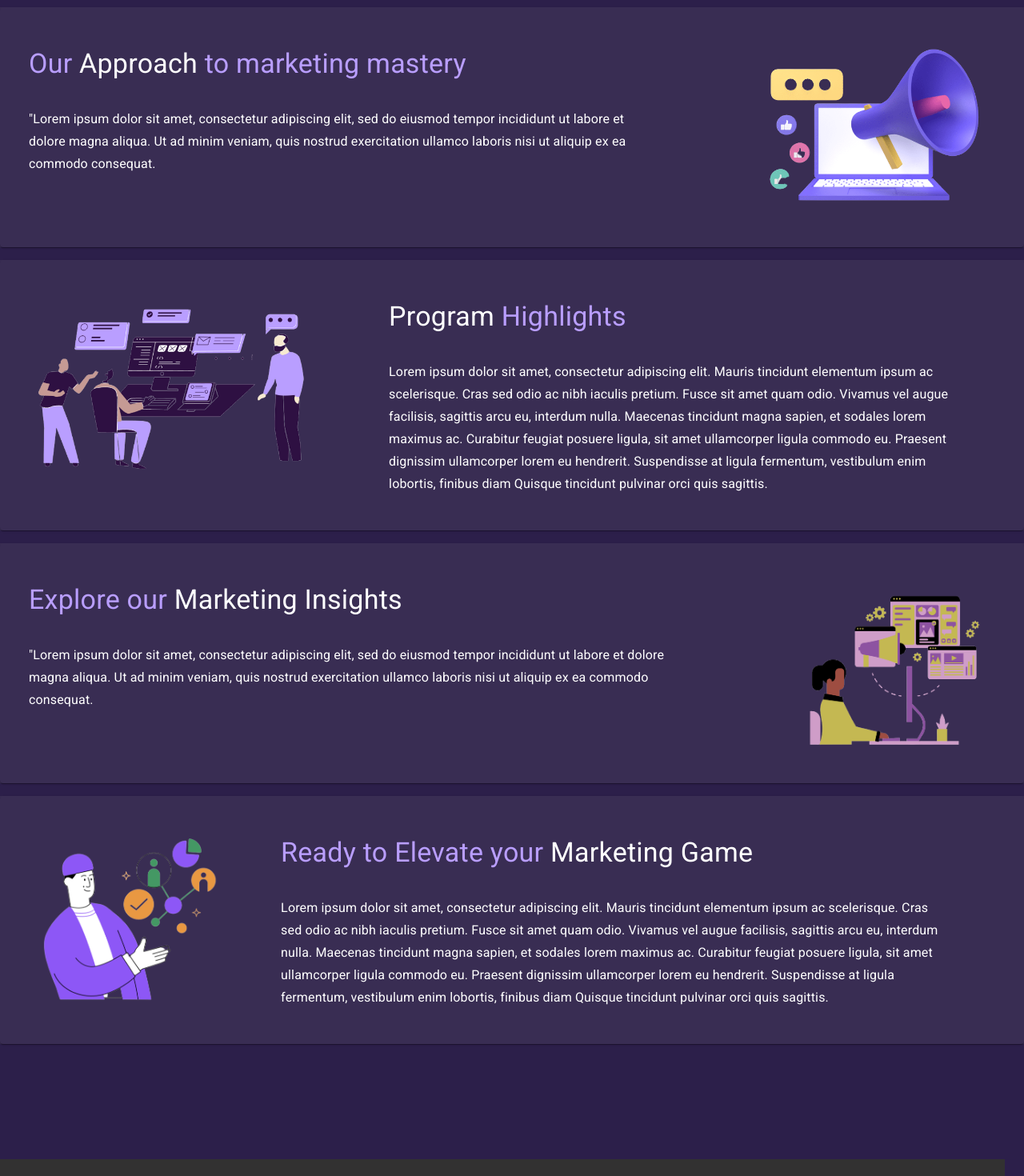
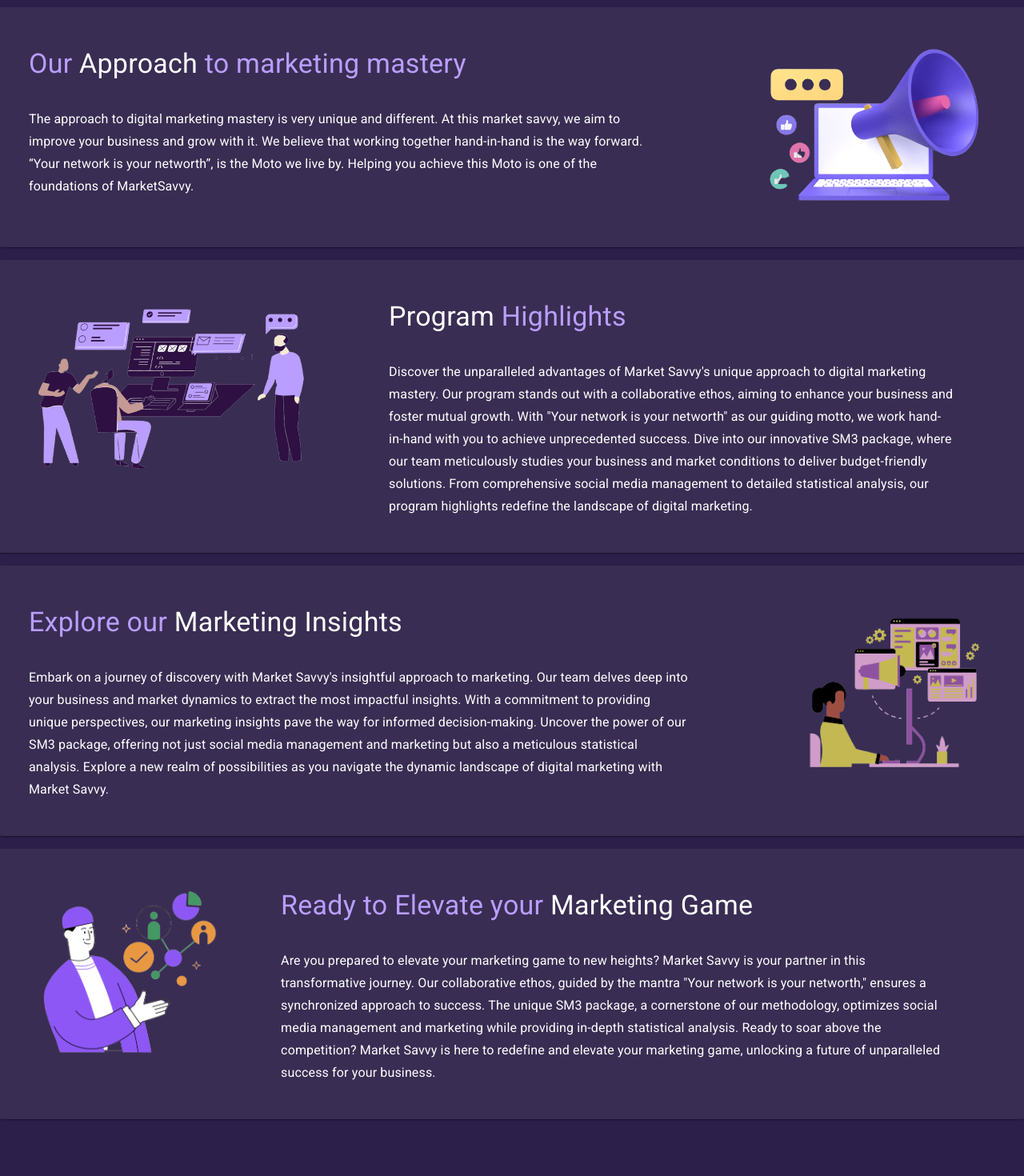
Before and after one commit to jsayyam1/TSP-NEW, a React (Create React App) app: page /MarketSavvyPage in a window 1280 px wide. Shown: the part 1100-2570 px from the top of the page at 80% size. Built offline with nearby package versions, Linux system fonts and the light colour scheme.

Commit message:
Changes done

```diff
--- a/src/Components/DragonTalks.jsx
+++ b/src/Components/DragonTalks.jsx
@@ -43,7 +43,7 @@
         <img
           src={BG}
           alt="Dragon Talks"
-          style={{ width: '100%', height: 'auto' }}
+          style={{ width: '100%', height: 'auto', opacity: '0.4' }}
         />
         <OverlayText>
           <p style={{ fontWeight: 'bolder' }}>
--- a/src/Components/MarketSavvy.jsx
+++ b/src/Components/MarketSavvy.jsx
@@ -43,7 +43,7 @@
         <img
           src={BG}
           alt="MarketSavvy"
-          style={{ width: '100%', height: 'auto' }}
+          style={{ width: '100%', height: 'auto' , opacity: '0.4' }}
         />
         <OverlayText>
           <p style={{ fontWeight: 'bolder' }}>
--- a/src/Components/Navbar.jsx
+++ b/src/Components/Navbar.jsx
@@ -17,8 +17,7 @@
   fontWeight: "bold",
   fontSize: "22px",
   padding: "5px",
-  '&:hover': "scale(2.5)",
-  cursor: "pointer"
+  cursor: "pointer",
 })
 
 const Navbar = () => {
@@ -31,7 +30,7 @@
             <StyledToolbar>
               <Avatar sx={{height:"60px" , width:"60px"}} src={Logo} />
 
-              <List sx={{display:{xs:"none" , sm: "block"}}}>
+              <List sx={{display:{xs:"none" , sm: "block" ,  '&:hover': {transform: 'scale(1.065)' , transition: '0.5s'}}}}>
                 <Link style={{textDecoration: 'none' , color: 'white'}} to={'/'}><Type component={"span"}>Home</Type></Link>
                 <Link style={{textDecoration: 'none' , color: 'white'}} to={'/OurTeam'}><Type component={"span"}>Our Team</Type></Link>
                 <Link style={{textDecoration: 'none' , color: 'white'}} to={'/DragonTalksPage'}><Type component={"span"}>Dragon Talks</Type></Link>
--- a/src/Components/OurTeam.jsx
+++ b/src/Components/OurTeam.jsx
@@ -3,7 +3,7 @@
 import React from 'react'
 import img from '../Assets/IMG-20231228-WA0017.jpg'
 import img1 from '../Assets/IMG-20231228-WA0016.jpg'
-import img2 from '../Assets/3d rendering of people avatars in a zoom call pt2.png'
+import img2 from '../Assets/Sayyam_Jain.jpg'
 import Footer from './Footer'
 
 const Cdf1 = styled('div')({
@@ -52,7 +52,7 @@
             <CardMedia
               component="img"
               sx={{
-                width: { xs: '400px', sm: '400px' }, height: { xs: '230px', sm: '330px' }, margin: 5, display: {
+                width: { xs: '300px', sm: '300px' }, height: { xs: '230px', sm: '330px' }, margin: 5, display: {
                   xs: 'none', // Hide on extra small screens
                   sm: 'block', // Show on small screens and above
                 },
@@ -65,7 +65,7 @@
                   <span style={{ color: '#b99eff' }}>Sayyam</span> Jain
                 </Typography>
                 <Typography margin={'20px'} variant="subtitle1" color="white" component="div">
-                  "Lorem ipsum dolor sit amet, consectetur adipiscing elit, sed do eiusmod tempor incididunt ut labore et dolore magna aliqua. Ut ad minim veniam, quis nostrud exercitation ullamco laboris nisi ut aliquip ex ea commodo consequat.
+                Meet Sayyam Jain, the strategic mastermind driving operational excellence at our company. With a keen eye for efficiency and a passion for innovation, Sayyam dynamically looks for operations, ensuring seamless execution and sustainable growth. Apart from an entrepreneur Sayyam is a professional cricketer, a vivid reader and a blog writer
                 </Typography>
               </CardContent>
             </Box>
--- a/src/Components/StockGyrations.jsx
+++ b/src/Components/StockGyrations.jsx
@@ -43,7 +43,7 @@
         <img
           src={BG}
           alt="Stock Gyrations"
-          style={{ width: '100%', height: 'auto' }}
+          style={{ width: '100%', height: 'auto' , opacity: '0.4' }}
         />
         <OverlayText>
           <p style={{ fontWeight: 'bolder' }}>
--- a/src/Components/dgsections.jsx
+++ b/src/Components/dgsections.jsx
@@ -34,7 +34,7 @@
             <span style={{color: '#b99eff'}}>About</span> Us
           </Typography>
           <Typography margin={'20px'} variant="subtitle1" color="white" component="div">
-          "Lorem ipsum dolor sit amet, consectetur adipiscing elit, sed do eiusmod tempor incididunt ut labore et dolore magna aliqua. Ut ad minim veniam, quis nostrud exercitation ullamco laboris nisi ut aliquip ex ea commodo consequat.
+          At Dragon Talks, we cultivate a vibrant and supportive atmosphere dedicated to refining your public speaking prowess. Led by seasoned trainers, our program covers essential facets such as body language, voice modulation, and presentation structure. Gain skills to engage audiences, conquer nerves, and adeptly handle challenging queries. <br></br><br></br> Our commitment extends beyond the professional realm—we believe learning should be enjoyable. Balancing informativeness and entertainment, our program facilitates connections among participants, fostering a community where experiences are shared, and insights are gained. <br></br><br></br> Embrace a collaborative spirit as you interact with like-minded individuals, drawing inspiration from their triumphs and overcoming challenges together. At Dragon Talks, we redefine the learning experience by infusing enjoyment into every session. <br></br> And, of course, relish the thrill of delivering impactful presentations that captivate and resonate. With Dragon Talks, turning that vision into reality becomes second nature. Join us in creating a fun, supportive environment where you can truly become the best public speaker you aspire to be! 🚀
           </Typography>
         </CardContent>
       </Box>
@@ -51,7 +51,7 @@
             <p>Our <span style={{color: 'white'}}>Approach</span> to public speaking mastery</p>
           </Typography>
           <Typography margin={'20px'} variant="subtitle1" color="white" component="div">
-          "Lorem ipsum dolor sit amet, consectetur adipiscing elit, sed do eiusmod tempor incididunt ut labore et dolore magna aliqua. Ut ad minim veniam, quis nostrud exercitation ullamco laboris nisi ut aliquip ex ea commodo consequat.
+          At Dragon Talks, we craft a unique approach to public speaking mastery, emphasizing a blend of skill development and a supportive atmosphere. Our experienced trainers lead you through the fundamentals, covering essential aspects like body language, voice modulation, and presentation structure. We go beyond the basics, teaching you to engage your audience, conquer nervousness, and adeptly navigate challenging questions. Through our distinctive blend of professional guidance and an enjoyable learning environment, Dragon Talks ensures you become the best public speaker you can be, making your journey to mastery both rewarding and empowering.
           </Typography>
         </CardContent>
       </Box>
@@ -90,7 +90,7 @@
           <p>Unlock financial wisdom: Check out Dragon Talks'<span style={{color: 'white'}}> Session Schedule!</span> </p>
           </Typography>
           <Typography margin={'20px'} variant="subtitle1" color="white" component="div">
-          "Lorem ipsum dolor sit amet, consectetur adipiscing elit, sed do eiusmod tempor incididunt ut labore et dolore magna aliqua. Ut ad minim veniam, quis nostrud exercitation ullamco laboris nisi ut aliquip ex ea commodo consequat.
+          Embark on a journey to unlock financial wisdom with Dragon Talks! Explore our session schedule designed to provide insights not only into public speaking mastery but also financial acumen. Our diverse sessions cover topics that bridge the gap between effective communication and financial intelligence. Join us to discover the intersection of eloquence and financial wisdom, setting the stage for a well-rounded and empowered professional journey. Check out our schedule and seize the opportunity to enhance both your speaking skills and financial knowledge with Dragon Talks.
           </Typography>
         </CardContent>
       </Box>
@@ -106,7 +106,7 @@
             <p>Get in <span style={{color: 'white'}}>Touch</span></p>
           </Typography>
           <Typography margin={'20px'} variant="subtitle1" color="white" component="div">
-          "Lorem ipsum dolor sit amet, consectetur adipiscing elit, sed do eiusmod tempor incididunt ut labore et dolore magna aliqua. Ut ad minim veniam, quis nostrud exercitation ullamco laboris nisi ut aliquip ex ea commodo consequat.
+          Ready to embark on a transformative journey with Dragon Talks? Connect with us to discover how our dynamic programs can elevate your public speaking skills and financial wisdom. Whether you're an aspiring speaker or someone seeking valuable financial insights, our team is here to guide you. Reach out, and let's explore the possibilities together. Get in touch with Dragon Talks, where your path to becoming a confident public speaker and gaining financial wisdom begins.
           </Typography>
         </CardContent>
       </Box>
--- a/src/Components/mssections.jsx
+++ b/src/Components/mssections.jsx
@@ -52,7 +52,7 @@
             <p>Our <span style={{color: 'white'}}>Approach</span> to marketing mastery</p>
           </Typography>
           <Typography margin={'20px'} variant="subtitle1" color="white" component="div">
-          "Lorem ipsum dolor sit amet, consectetur adipiscing elit, sed do eiusmod tempor incididunt ut labore et dolore magna aliqua. Ut ad minim veniam, quis nostrud exercitation ullamco laboris nisi ut aliquip ex ea commodo consequat.
+          The approach to digital marketing mastery is very unique and different. At this market savvy, we aim to improve your business and grow with it. We believe that working together hand-in-hand is the way forward. “Your network is your networth”, is the Moto we live by. Helping you achieve this Moto is one of the foundations of MarketSavvy.
           </Typography>
         </CardContent>
       </Box>
@@ -91,9 +91,7 @@
           <p><span style={{color: 'white'}}>Program </span> Highlights</p>
           </Typography>
           <Typography margin={'20px'} variant="subtitle1" color="white" component="div">
-          Lorem ipsum dolor sit amet, consectetur adipiscing elit. Mauris tincidunt elementum ipsum ac scelerisque. Cras sed odio ac nibh iaculis pretium. Fusce sit amet quam odio. Vivamus vel augue facilisis, sagittis arcu eu, interdum nulla. Maecenas tincidunt magna sapien, et sodales lorem maximus ac.
-          Curabitur feugiat posuere ligula, sit amet ullamcorper ligula commodo eu. Praesent dignissim ullamcorper lorem eu hendrerit. Suspendisse at ligula fermentum, vestibulum enim lobortis, finibus diam
-          Quisque tincidunt pulvinar orci quis sagittis.
+          Discover the unparalleled advantages of Market Savvy's unique approach to digital marketing mastery. Our program stands out with a collaborative ethos, aiming to enhance your business and foster mutual growth. With "Your network is your networth" as our guiding motto, we work hand-in-hand with you to achieve unprecedented success. Dive into our innovative SM3 package, where our team meticulously studies your business and market conditions to deliver budget-friendly solutions. From comprehensive social media management to detailed statistical analysis, our program highlights redefine the landscape of digital marketing.
           </Typography>
         </CardContent>
       </Box>
@@ -109,7 +107,7 @@
             <p>Explore our <span style={{color: 'white'}}>Marketing Insights</span></p>
           </Typography>
           <Typography margin={'20px'} variant="subtitle1" color="white" component="div">
-          "Lorem ipsum dolor sit amet, consectetur adipiscing elit, sed do eiusmod tempor incididunt ut labore et dolore magna aliqua. Ut ad minim veniam, quis nostrud exercitation ullamco laboris nisi ut aliquip ex ea commodo consequat.
+          Embark on a journey of discovery with Market Savvy's insightful approach to marketing. Our team delves deep into your business and market dynamics to extract the most impactful insights. With a commitment to providing unique perspectives, our marketing insights pave the way for informed decision-making. Uncover the power of our SM3 package, offering not just social media management and marketing but also a meticulous statistical analysis. Explore a new realm of possibilities as you navigate the dynamic landscape of digital marketing with Market Savvy.
           </Typography>
         </CardContent>
       </Box>
@@ -148,9 +146,7 @@
           <p>Ready to Elevate your<span style={{color: 'white'}}> Marketing Game</span></p>
           </Typography>
           <Typography margin={'20px'} variant="subtitle1" color="white" component="div">
-          Lorem ipsum dolor sit amet, consectetur adipiscing elit. Mauris tincidunt elementum ipsum ac scelerisque. Cras sed odio ac nibh iaculis pretium. Fusce sit amet quam odio. Vivamus vel augue facilisis, sagittis arcu eu, interdum nulla. Maecenas tincidunt magna sapien, et sodales lorem maximus ac.
-          Curabitur feugiat posuere ligula, sit amet ullamcorper ligula commodo eu. Praesent dignissim ullamcorper lorem eu hendrerit. Suspendisse at ligula fermentum, vestibulum enim lobortis, finibus diam
-          Quisque tincidunt pulvinar orci quis sagittis.
+          Are you prepared to elevate your marketing game to new heights? Market Savvy is your partner in this transformative journey. Our collaborative ethos, guided by the mantra "Your network is your networth," ensures a synchronized approach to success. The unique SM3 package, a cornerstone of our methodology, optimizes social media management and marketing while providing in-depth statistical analysis. Ready to soar above the competition? Market Savvy is here to redefine and elevate your marketing game, unlocking a future of unparalleled success for your business.
           </Typography>
         </CardContent>
       </Box>
```
Also changed, not shown: public/index.html (+2 -25 lines), src/Assets/Sayyam_Jain.jpg (added).
